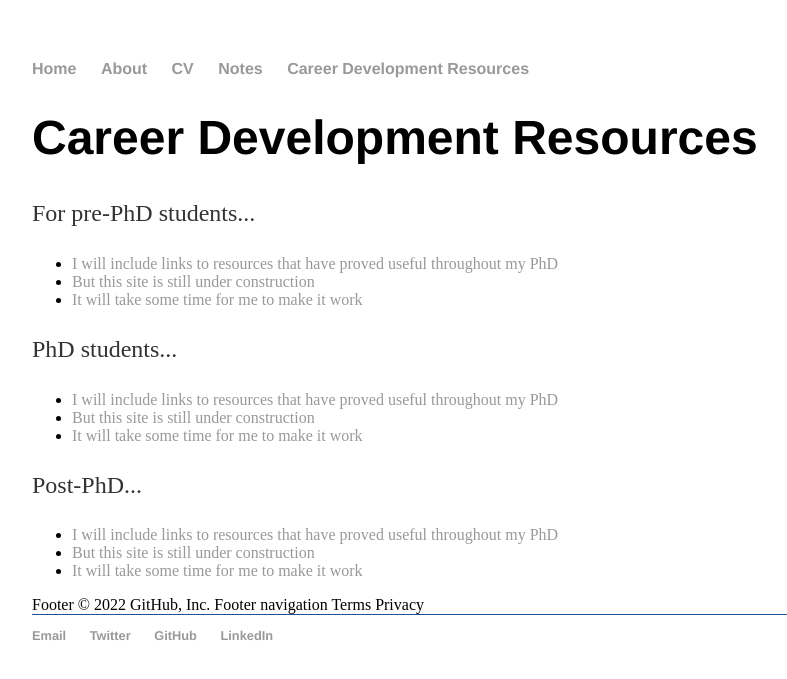
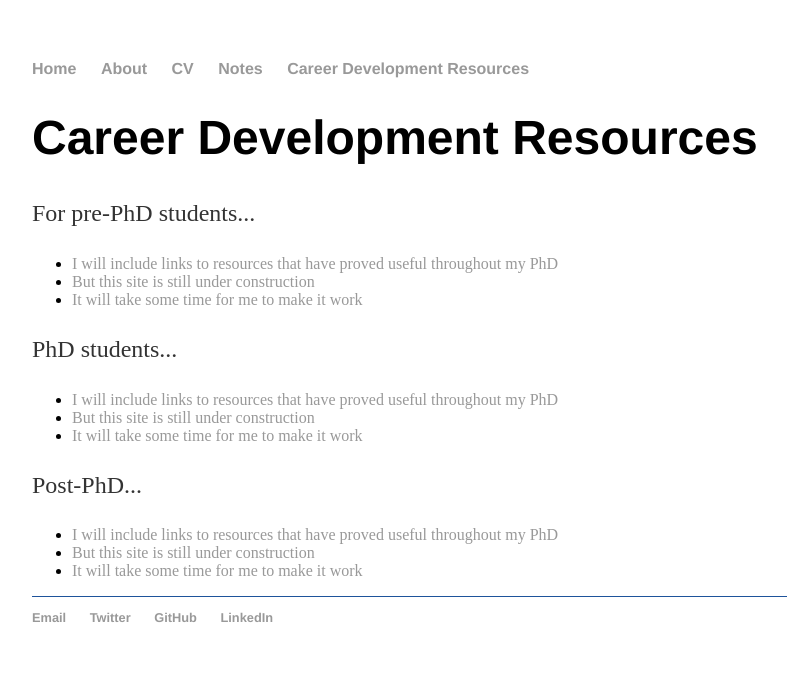
Before and after one commit to haddocksoto/haddocksoto.github.io, a Jekyll site: the page built from career/index.html, in a window 1280 px wide. Shown: the top 679 px of the page, without its empty margins (160-947 px from the left). Built offline with Jekyll 4.4.1, drawn with Linux system fonts in a browser that asks for light colours.

Commit message:
Update index.html

```diff
--- a/career/index.html
+++ b/career/index.html
@@ -29,8 +29,3 @@ title: About Luis Antonio Haddock
 				<li><a href="#">It will take some time for me to make it work</a></li>
 				</ul>
 		</div>
-Footer
-© 2022 GitHub, Inc.
-Footer navigation
-Terms
-Privacy
```
